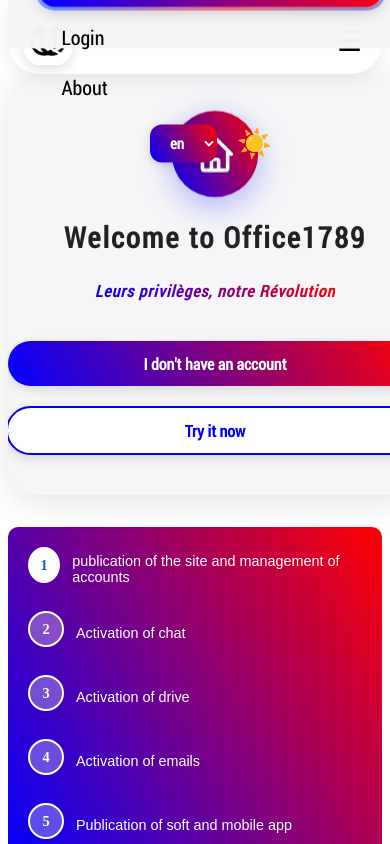
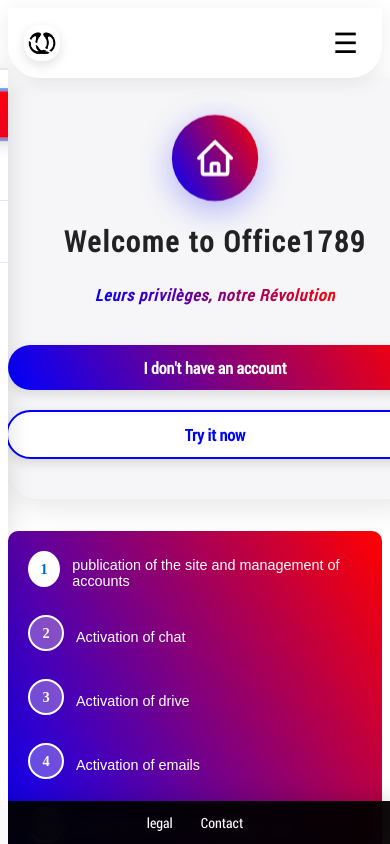
Before and after one commit to LeSimple02/office1789, a Vue app in the folder webfront2/: page / in a window 390 px wide. Shown: the top 844 px of the page. Built offline with nearby package versions, Linux system fonts and the light colour scheme.

Commit message:
Mise à jour du responsive

```diff
--- a/webfront2/src/App.vue
+++ b/webfront2/src/App.vue
@@ -454,74 +454,142 @@ header:hover {
   font-size: 28px;
   cursor: pointer;
   color: black;
-  padding: 4px;
-  margin-left: auto;
-  order: 2;
+  padding: 8px;
+  z-index: 150;
+  transition: all 0.3s ease;
+}
+.burger:hover {
+  transform: scale(1.1);
 }
 .dark .burger{
   color: white;
 }
 
 /* Responsive */
-@media (max-width: 700px) {
+@media (max-width: 768px) {
   header {
-    flex-direction: row;
-    flex-wrap: wrap;
-    align-items: center;
-    justify-content: space-between;
-    padding: 8px 16px;
+    flex-wrap: nowrap;
+    padding: 12px 20px;
+    gap: 12px;
+    position: relative;
   }
+
+  .logo {
+    width: 40px;
+    height: 40px;
+    margin-right: auto;
+  }
+
   .burger {
     display: block;
-    order: 1;
+    margin-left: auto;
   }
+
+  #bdeco {
+    display: none;
+  }
+
   nav {
     position: fixed;
-    top: 60px;
+    top: 66px;
     left: 0;
     right: 0;
-    background: rgba(245,245,247,0.98);
+    background: rgba(255, 255, 255, 0.98);
     width: 100%;
-    height: 100%;
+    height: calc(100vh - 66px);
     flex-direction: column;
+    align-items: stretch;
+    justify-content: flex-start;
+    padding: 24px 20px;
+    gap: 12px;
+    border-left: none;
+    border-top: 2px solid #e5e7eb;
+    transform: translateX(-100%);
+    transition: transform 0.3s ease;
+    z-index: 100;
+    overflow-y: auto;
+    box-shadow: 4px 0 20px rgba(0, 0, 0, 0.1);
+  }
 
-    padding: 16px;
-    gap: 8px;
-    border-left: none;
-    border-top: 1px solid var(--color-border);
-    transform: translateY(-120%);
-    transition: transform 0.3s ease;
-    z-index: 10;
+  nav.open {
+    transform: translateX(0);
   }
-  nav.open {
-    transform: translateY(0);
+
+  nav a {
+    padding: 14px 20px;
+    border: none;
+    border-bottom: 1px solid #e5e7eb;
+    width: 100%;
+    text-align: left;
+    font-size: 18px;
+    border-radius: 8px;
+    margin-bottom: 4px;
   }
+
+  nav a:hover {
+    background: rgba(0, 0, 0, 0.05);
+  }
+
+  nav > div {
+    flex-direction: column;
+    gap: 12px;
+    padding-top: 16px;
+    margin-top: 16px;
+    border-top: 2px solid #e5e7eb;
+    align-items: stretch;
+  }
+
+  nav > div select,
+  nav > div button {
+    width: 100%;
+    justify-content: center;
+  }
+
+  .dark nav {
+    background: rgba(30, 30, 40, 0.98);
+    border-top-color: #444;
+  }
+
+  .dark nav a {
+    border-bottom-color: #444;
+  }
+
+  .dark nav > div {
+    border-top-color: #444;
+  }
+
+  footer {
+    position: fixed;
+    bottom: 0;
+    left: 0;
+    right: 0;
+    border-radius: 0;
+    padding: 12px 16px;
+    text-align: center;
+    display: flex;
+    justify-content: center;
+    gap: 12px;
+  }
+}
+
+@media (max-width: 480px) {
+  header {
+    padding: 10px 16px;
+  }
+
+  .logo {
+    width: 36px;
+    height: 36px;
+  }
+
+  nav {
+    top: 60px;
+    height: calc(100vh - 60px);
+  }
+
   nav a {
-    padding: 8px 16px;
-    border: none;
-    width: 80%;
-
-    border-bottom: 1px solid var(--color-border);
-  }
-  nav > div {
-    flex-direction: row;
-    justify-content: space-between;
-    padding-top: 8px;
-    border-top: 1px solid var(--color-border);
-  }
-  .logo {
-    margin-right: 0;
-    order: 0;
-  }
-  #bdeco {
-    order: 3;
-    margin-left: 0;
-  }
-  .dark nav {
-    background: rgba(30,30,40,0.98);
-  }
-  footer{
-    display: none;
+    font-size: 16px;
+    padding: 12px 16px;
   }
 }
 </style>
```
